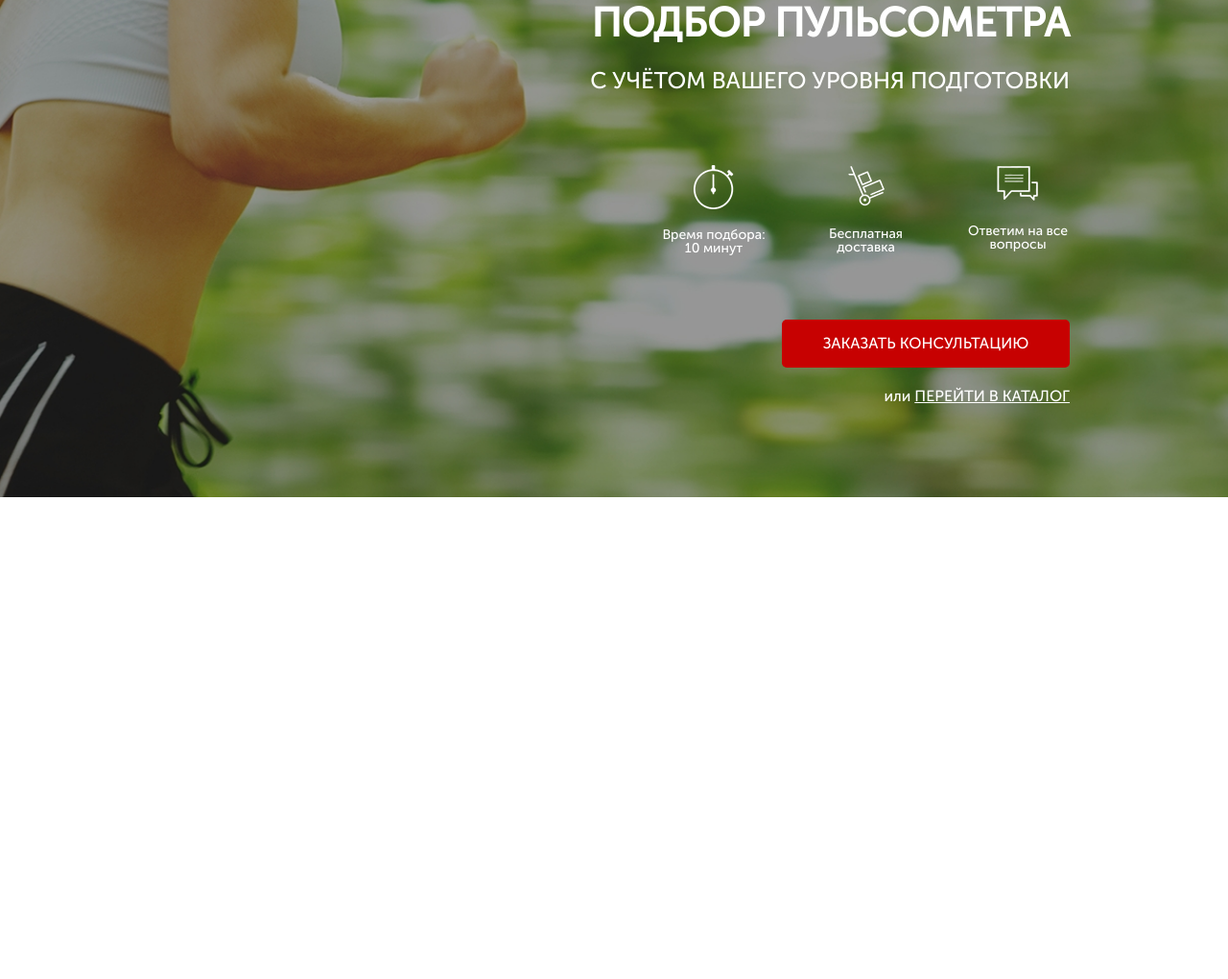
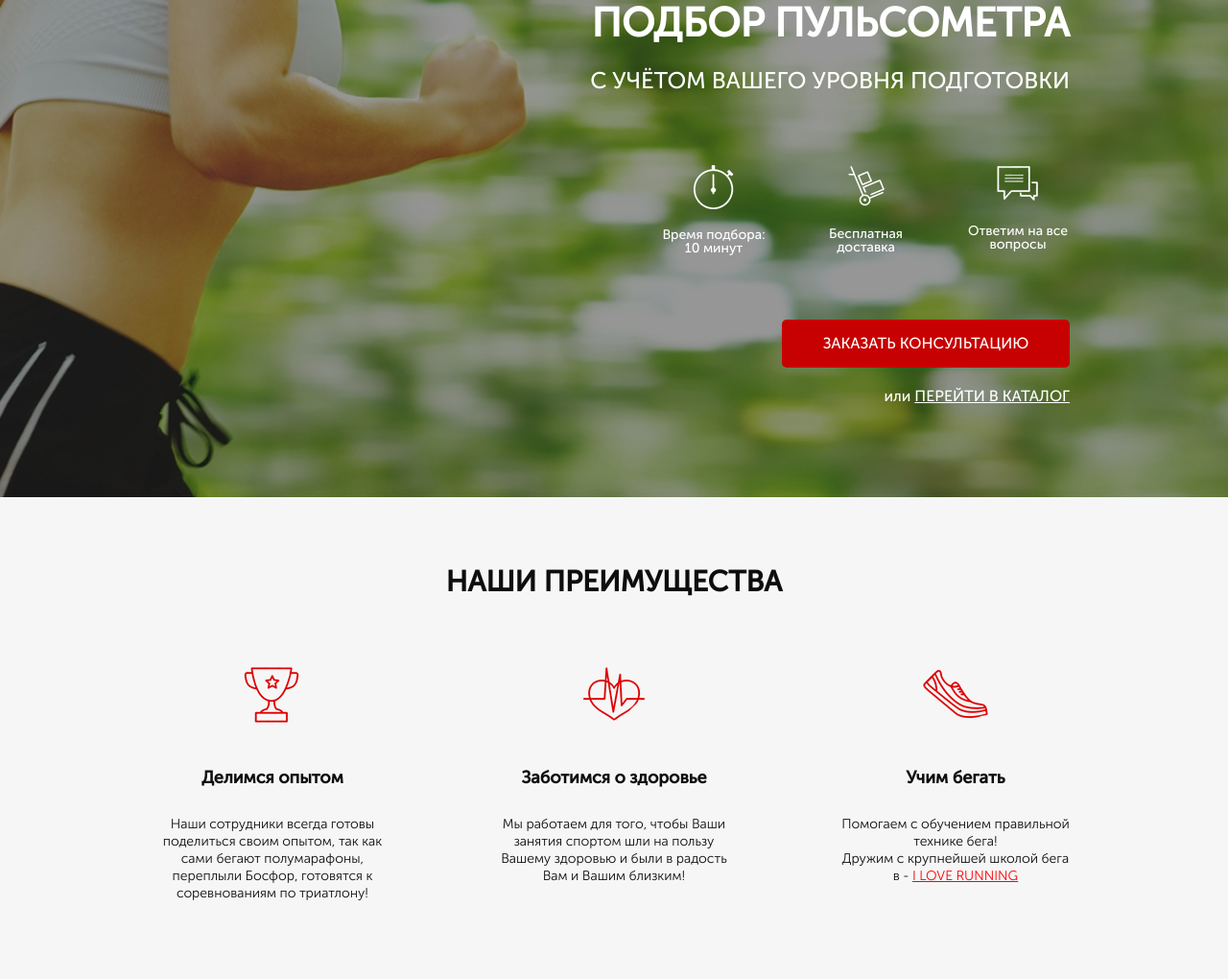
Before and after one commit to DmitryBaev/Pulse, a website: page src/index.html in a window 1280 px wide. Shown: the part 165-1185 px from the top of the page at 96% size. Before the commit the page ends 800 px from the top, so only its background shows below. Drawn offline with Linux system fonts and the light colour scheme.

Commit message:
add advantages section

```diff
--- a/src/index.html
+++ b/src/index.html
@@ -57,5 +57,32 @@
 
         </div>
     </div>
+
+    <div class="advantages">
+        <div class="container">
+            <h2 class="title">НАШИ ПРЕИМУЩЕСТВА</h2>
+                <div class="advantages__wrapper">
+                    <div class="advantages__item">
+                        <img src="icons/advantages/cup.png" alt="cup" class="advantages__icon">
+                        <div class="advantages_subtitle">
+                            Делимся опытом
+                        </div>
+                        <div class="advantages_descr">Наши сотрудники всегда готовы поделиться своим опытом,  так как сами бегают полумарафоны, переплыли Босфор, готовятся к соревнованиям по триатлону!</div>
+                    </div>
+                    <div class="advantages__item">
+                        <img src="icons/advantages/heart.png" alt="heart" class="advantages__icon">
+                        <div class="advantages_subtitle">Заботимся о здоровье</div>
+                        <div class="advantages_descr">Мы работаем для того, чтобы Ваши занятия спортом шли на пользу Вашему здоровью и были в радость Вам и Вашим близким!</div>
+                    </div>
+                    <div class="advantages__item">
+                        <img src="icons/advantages/shoe.png" alt="shoe" class="advantages__icon">
+                        <div class="advantages_subtitle">Учим бегать</div>
+                        <div class="advantages_descr">Помогаем с обучением правильной технике бега!<br>
+                            Дружим с крупнейшей школой бега в - <a href="#">I LOVE RUNNING</a>
+                        </div>
+                    </div>
+                </div>
+        </div>
+    </div>
 </body>
 </html>
--- /dev/null
+++ b/src/sass/blocks/_advantages.scss
@@ -0,0 +1,33 @@
+.advantages {
+    min-height: 473px;
+    padding: 70px 0 80px 0;
+    background-color: #F6F6F6;
+    &__wrapper {
+        margin-top: 65px;
+        display: flex;
+        justify-content: space-between;
+    }
+    &__item {
+        width: 238px;
+        display: flex;
+        flex-direction: column;
+        align-items: center;
+    }
+    &_subtitle {
+        margin-top: 38px;
+        font-weight: 700;
+        font-size: 18px;
+        color: #0D0D0D;
+    }
+    &_descr {
+        margin-top: 26px;
+        font-weight: 300;
+        font-size: 14px;
+        line-height: 18px;
+        text-align: center;
+        color: #0D0D0D;
+        a {
+            color: #ff0000;
+        }
+    }
+}
--- a/src/sass/blocks/_promo.scss
+++ b/src/sass/blocks/_promo.scss
@@ -1,5 +1,5 @@
 .promo {
-    min-height: 655pz;
+    min-height: 655px;
     padding: 21px 0 93px 0;
     background: url("../../img/main.jpg") center center/cover no-repeat;
     &__wrapper {
--- /dev/null
+++ b/src/sass/blocks/_titles.scss
@@ -0,0 +1,6 @@
+.title {
+    text-align: center;
+    font-weight: 700;
+    font-size: 30px;
+    color: #0D0D0D;
+}
--- a/src/sass/style.scss
+++ b/src/sass/style.scss
@@ -11,3 +11,5 @@
 @import 'blocks/promo';
 @import 'blocks/header';
 @import 'blocks/buttons';
+@import 'blocks/advantages';
+@import 'blocks/titles'
```
Also changed, not shown: src/css/style.min.css.
